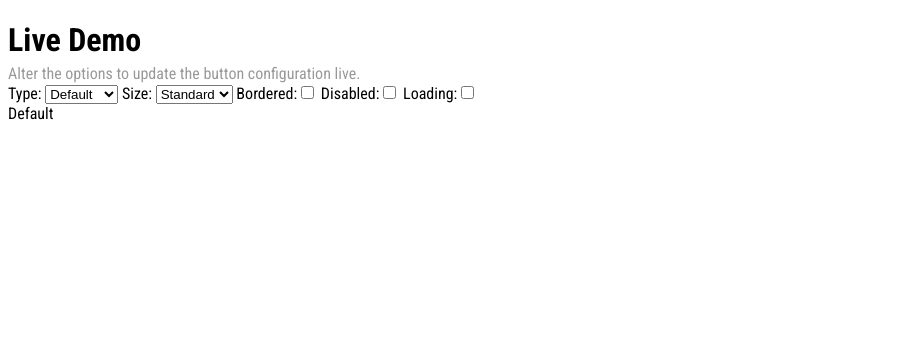
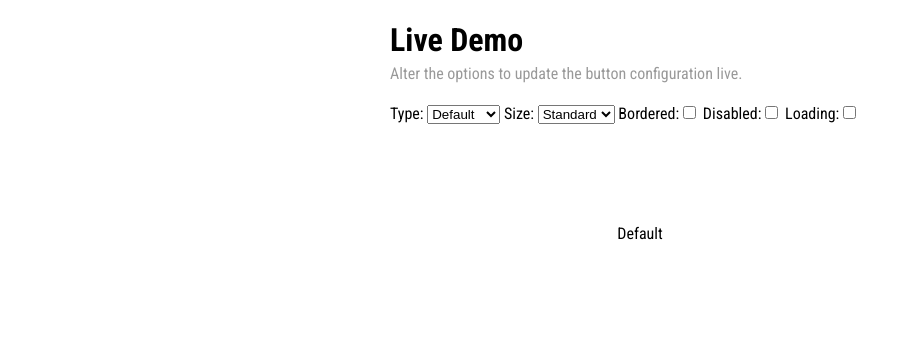
Before and after one commit to RevillWeb/revillweb-elements, a plain HTML site: page live-button.html in a window 1280 px wide. Shown: the whole page, without its empty margins (0-911 px from the left). Drawn offline with Linux system fonts and the light colour scheme.

Commit message:
Updates to live button page

```diff
--- a/live-button.html
+++ b/live-button.html
@@ -5,8 +5,22 @@
     <title>revillweb-elements</title>
     <link rel="stylesheet" href="style.css">
     <link rel="import" href="components/rw-button.comp.html">
+    <style type="text/css">
+        .container {
+            width: 500px;
+            margin: auto;
+        }
+        .container .description {
+            margin-bottom: 20px;
+        }
+        .frame {
+            text-align: center;
+            padding: 100px;
+        }
+    </style>
 </head>
 <body>
+<div class="container">
     <h1>Live Demo</h1>
     <p class="description">Alter the options to update the button configuration live.</p>
 
@@ -32,7 +46,7 @@
     <div class="frame">
         <rw-button id="live-button">Default</rw-button>
     </div>
-
+</div>
 
 <script>
     var $button = document.getElementById("live-button");
```
Lines whose indentation alone changed are shown as unchanged.
